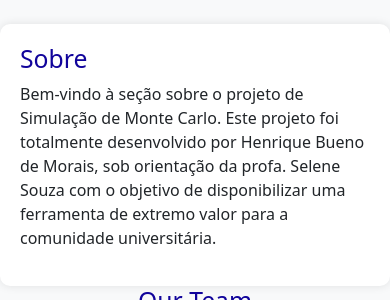
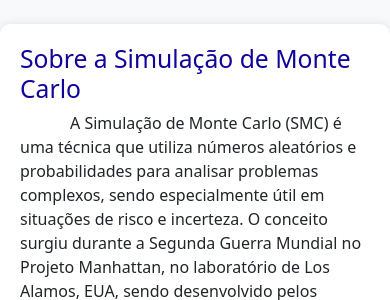
Before and after one commit to henriquebueno45/Simulador_de_MonteCarlo_UFSC, a Flask app: page /about in a window 390 px wide; the page is wider, and only the part inside the window is pictured. Shown: the part 164-464 px from the top of that part. Run offline with Flask 3, Linux system fonts and the light colour scheme; grey boxes are pictures that could not be loaded.

Commit message:
Updated About page

```diff
--- a/static/css/style.css
+++ b/static/css/style.css
@@ -78,3 +78,26 @@ h1, h2 {
     background-color: #ffffff; /* Fundo diferente para o link ativo */
     border-radius: 5px; /* Arredondamento para o link ativo */
 }
+
+/* Three columns side by side */
+.column {
+    float: left;
+    width: 30%;
+    margin-bottom: 16px;
+    margin-left: 16px;
+    margin-right: 16px;
+    padding: 0 8px;
+  }
+
+  /* Display the columns below each other instead of side by side on small screens */
+  @media screen and (max-width: 650px) {
+    .column {
+      width: 100%;
+      display: block;
+    }
+  }
+
+  /* Add some shadows to create a card effect */
+  .card {
+    box-shadow: 0 4px 8px 0 rgba(0, 0, 0, 0.2);
+  }
--- a/templates/about.html
+++ b/templates/about.html
@@ -6,11 +6,16 @@
     <title>Sobre o Projeto</title>
     <link href="https://cdn.jsdelivr.net/npm/bootstrap@5.1.3/dist/css/bootstrap.min.css" rel="stylesheet">
     <link rel="stylesheet" href="{{ url_for('static', filename='css/style.css') }}">
+    <style>
+        .about-simulation p {
+            text-indent: 50px;
+        }
+    </style>
 </head>
 <body>
     <header class="site-header mb-4">
         <div class="header-container d-flex justify-content-between align-items-center">
-            <a href="https://www.blumenau.ufsc.br"  rel="noopener noreferrer">
+            <a href="https://www.blumenau.ufsc.br" rel="noopener noreferrer">
                 <img src="{{ url_for('static', filename='images/brasao_UFSC_horizontal_sombreado.png') }}" alt="Logo da Empresa" class="logo">
             </a>
             <h1 class="company-name">Universidade Federal de Santa Catarina - Campus Blumenau</h1>
@@ -30,51 +35,44 @@
         </div>
     </header>
 
-    <div class="container">
-        <h2>Sobre</h2>
-        <p>Bem-vindo à seção sobre o projeto de Simulação de Monte Carlo. Este projeto foi totalmente desenvolvido por Henrique Bueno de Morais, sob orientação da profa. Selene Souza com o
-            objetivo de disponibilizar uma ferramenta de extremo valor para a comunidade universitária.
-        </p>
-        <!-- Adicione mais detalhes sobre o projeto aqui -->
+    <div class="container about-simulation">
+        <h2>Sobre a Simulação de Monte Carlo</h2>
+        <p>A Simulação de Monte Carlo (SMC) é uma técnica que utiliza números aleatórios e probabilidades para analisar problemas complexos, sendo especialmente útil em situações de risco e incerteza. O conceito surgiu durante a Segunda Guerra Mundial no Projeto Manhattan, no laboratório de Los Alamos, EUA, sendo desenvolvido pelos cientistas John Von Neumann e Stanislaw Ulam. O nome "Monte Carlo" foi escolhido em referência aos jogos de azar, comuns no cassino da cidade de Monte Carlo, em Mônaco, que dependem de sorteios e resultados aleatórios (Metropolis & Ulam, 1949; Metropolis, 1987).</p>
+
+        <p>A SMC funciona gerando números aleatórios para atribuir valores às variáveis de um sistema que está sendo analisado. Esses números podem ser obtidos por diversos meios, como tabelas, sorteios, roletas ou, atualmente, por meio de softwares específicos. Cada repetição da simulação gera um novo valor, e ao final, os resultados obtidos formam uma distribuição de frequências. Essa distribuição permite o cálculo de estatísticas como a média, o valor mínimo e máximo, o desvio padrão, e ainda possibilita a criação de cenários futuros para a análise do comportamento do sistema.</p>
+
+        <p>Este método é extremamente valioso quando lidamos com problemas que envolvem variáveis imprevisíveis, ou seja, situações em que o comportamento das variáveis não é determinístico. A SMC tem aplicação em diversas áreas, como finanças, engenharia e planejamento, ajudando a antecipar os efeitos de diferentes cenários e proporcionando uma base sólida para decisões informadas (Moore & Weatherford, 2001; Lustosa, Ponte & Dominas, 2004).</p>
+
+        <p>Para executar corretamente uma simulação de Monte Carlo, é importante seguir algumas etapas básicas. Um dos pontos chave é realizar o maior número possível de simulações para garantir uma amostra representativa, sendo recomendado pelo menos cem repetições. Embora não exista um limite máximo, é crucial equilibrar a precisão dos resultados com o tempo de processamento, ajustando a quantidade de simulações conforme o poder computacional disponível (Escudero, 1973).</p>
+
+        <p>Com nosso simulador de Monte Carlo, você poderá explorar essa técnica para enfrentar desafios envolvendo incertezas, realizar análises detalhadas e gerar insights valiosos para suas decisões estratégicas.</p>
     </div>
 
-    <h2 style="text-align:center">Our Team</h2>
-    <div class="row">
-      <div class="column">
+    <div class="container">
+        <h2>Equipe</h2>
+        <div class="row justify-content-center">
+            <div class="col-md-4">
                 <div class="card">
-          <img src="static\images\WIN_20240919_10_40_45_Pro.jpg" alt="Jane" style="width:100%">
-          <div class="container">
-            <h2>Jane Doe</h2>
-            <p class="title">CEO & Founder</p>
-            <p>Some text that describes me lorem ipsum ipsum lorem.</p>
-            <p>jane@example.com</p>
-            <p><button class="button">Contact</button></p>
+                    <img src="{{ url_for('static', filename='images/WIN_20240919_10_40_45_Pro.jpg') }}" alt="Henrique Bueno de Morais" style="width:100%">
+                    <div class="card-body text-center">
+                        <h5 class="card-title">Henrique Bueno de Morais</h5>
+                        <p class="card-text">Desenvolvedor FullStack</p>
+                        <p>Graduando de Engenharia de Controle e Automação na UFSC Blumenau</p>
+                        <p>henriquebueno75@gmail.com</p>
+                        <a href="mailto:henriquebueno75@gmail.com" class="btn btn-primary">Contact</a>
                     </div>
                 </div>
             </div>
-
-      <div class="column">
+            <div class="col-md-4">
                 <div class="card">
-          <img src="/w3images/team2.jpg" alt="Mike" style="width:100%">
-          <div class="container">
-            <h2>Mike Ross</h2>
-            <p class="title">Art Director</p>
+                    <img src="{{ url_for('static', filename='images/WIN_20240919_10_40_45_Pro.jpg') }}" alt="Mike Ross" style="width:100%">
+                    <div class="card-body text-center">
+                        <h5 class="card-title">Mike Ross</h5>
+                        <p class="card-text">Art Director</p>
                         <p>Some text that describes me lorem ipsum ipsum lorem.</p>
-            <p>mike@example.com</p>
-            <p><button class="button">Contact</button></p>
+                        <p>example@example.com</p>
+                        <a href="mailto:example@example.com" class="btn btn-primary">Contact</a>
                     </div>
-        </div>
-      </div>
-
-      <div class="column">
-        <div class="card">
-          <img src="/w3images/team3.jpg" alt="John" style="width:100%">
-          <div class="container">
-            <h2>John Doe</h2>
-            <p class="title">Designer</p>
-            <p>Some text that describes me lorem ipsum ipsum lorem.</p>
-            <p>john@example.com</p>
-            <p><button class="button">Contact</button></p>
                 </div>
             </div>
         </div>
```
Lines whose indentation alone changed are shown as unchanged.
